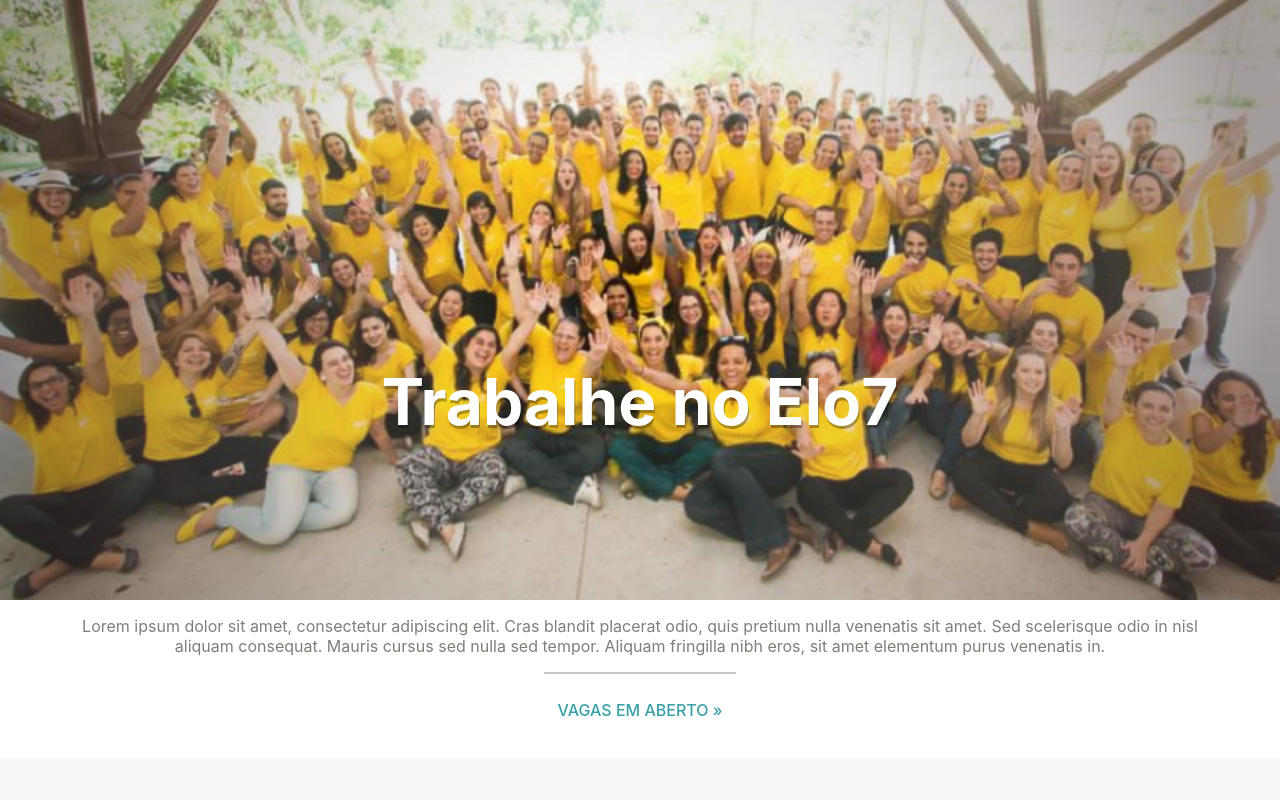
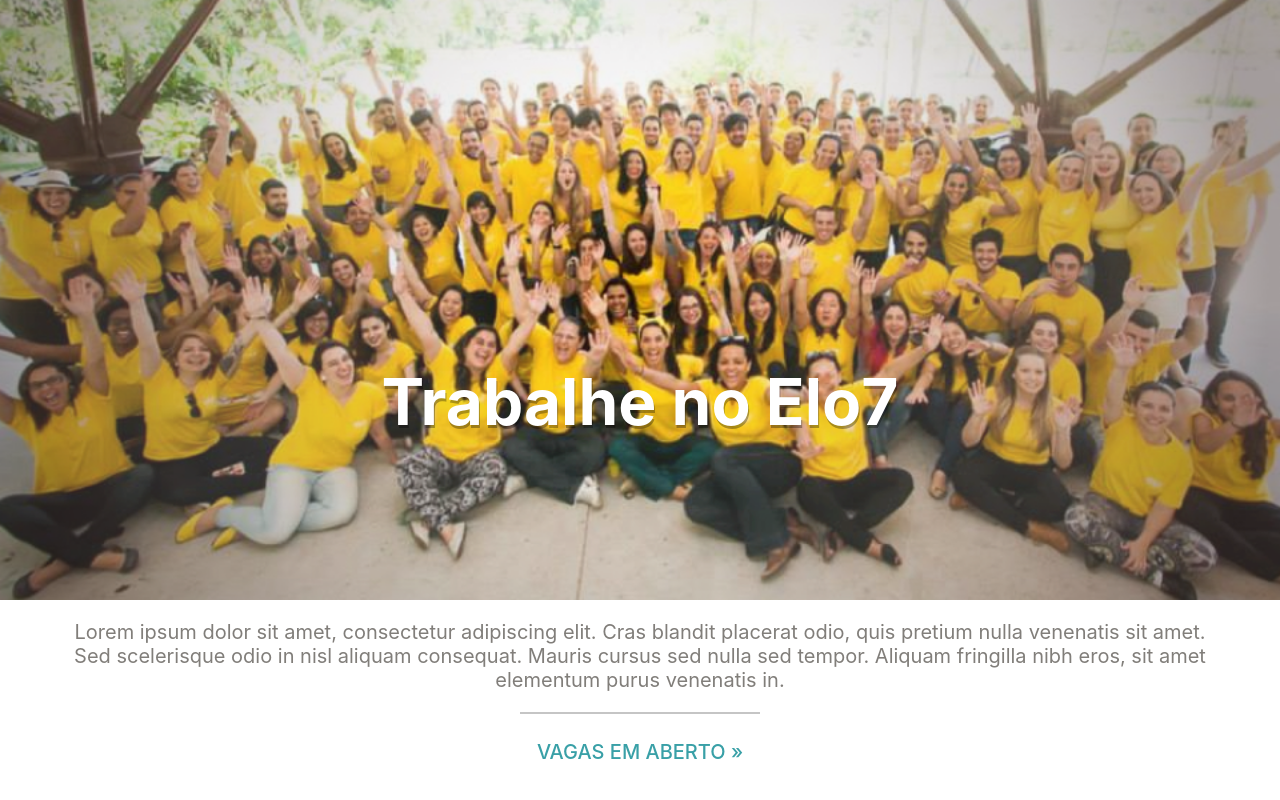
Before and after one commit to Viniciuspxf/elo7-landing, a React (Create React App) app: page / in a window 1280 px wide. Shown: the top 800 px of the page. Built offline with nearby package versions, Linux system fonts and the light colour scheme; no server answers.

Commit message:
change font-size acording to screen size

```diff
--- a/src/App.css
+++ b/src/App.css
@@ -25,3 +25,15 @@
 a {
     font-size: 1rem;
 }
+
+@media (min-width: 1024px) {
+    html {
+        font-size: 18px;
+    }
+}
+
+@media (min-width: 1280px) {
+    html {
+        font-size: 20px;
+    }
+}
```
